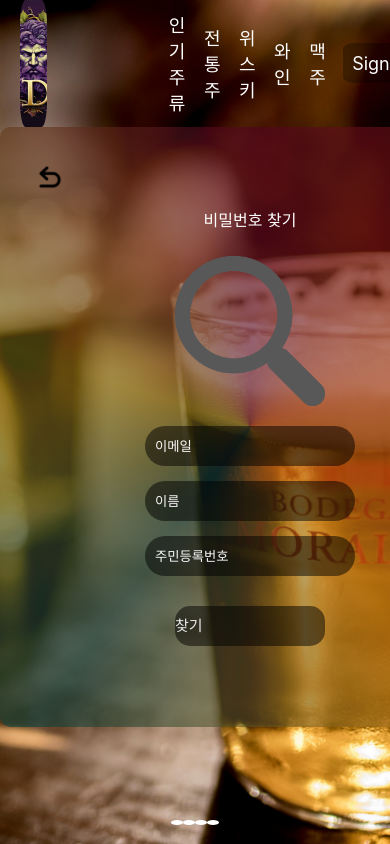
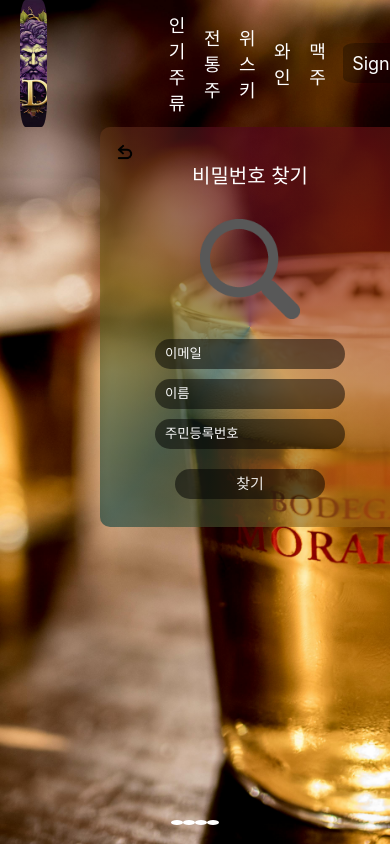
Before and after one commit to dzface/kh-mini-project, a React (Create React App) app: page /findpw in a window 390 px wide. Built offline with nearby package versions, Linux system fonts and the light colour scheme.

Commit message:
700px 기준 반응형 페이지 구현

```diff
--- a/src/components/FindPWPage.js
+++ b/src/components/FindPWPage.js
@@ -15,7 +15,7 @@ const FindPWPage = () => {
           <input type="text" placeholder="이름" />
           <input type="text" placeholder="주민등록번호" />
           <p></p>
-          <p className={styles.finalCheck}>찾기</p>
+          <div className={styles.finalCheck}>찾기</div>
         </div>
       </div>
     </Background>
--- a/src/css/FindIDPage.module.css
+++ b/src/css/FindIDPage.module.css
@@ -25,7 +25,9 @@
   border-radius: 10px;
 }
 .title{
+  font-size: 30px;
   color: white;
+  margin-bottom: 20px;
 }
 .imageItem {
   width: 150px;
@@ -35,7 +37,7 @@
   background-size: contain;
   margin: 20px 0;
 }
-.box input{
+input{
   width: 200px;
   height: 30px;
   line-height: 20px;
@@ -44,7 +46,7 @@
   border: none;
   border-radius: 20px;
   padding: 5px 0 5px 10px ;
-  margin-bottom: 15px; /* 원하는 마진 값으로 설정 */
+  margin-bottom: 20px; /* 원하는 마진 값으로 설정 */
 }
 
 .caution {
@@ -55,10 +57,18 @@
 .finalCheck {
   width: 150px;
   height: 40px;
-  text-align: justify; /* 텍스트 가운데 정렬 */
+  text-align: center; /* 텍스트 가운데 정렬 */
   line-height: 40px; /*텍스트 상하정렬*/
-  font-size: 15px;
+  font-size: 20px;
   color: rgba(255, 255, 255, 0.9);
   background-color: rgba(0, 0, 0, 0.5);
-  border-radius: 15px;
+  border-radius: 20px;
 }
+@media (max-width:700px){
+  .box {width: 300px; height: 400px;}
+  .title{font-size: 20px; margin-bottom: 10px;}
+  .imageItem {width: 100px; height: 100px;}
+  input { width: 180px; height: 20px; margin-bottom: 10px;}
+  .caution, .loginsub a {font-size: 10px;}
+  .finalCheck{width: 150px; height: 30px; line-height: 30px; font-size: 15px; text-align: center;}
+}
--- a/src/css/FindPWPage.module.css
+++ b/src/css/FindPWPage.module.css
@@ -26,7 +26,9 @@
   border-radius: 10px;
 }
 .title{
+  font-size: 30px;
   color: white;
+  margin-bottom: 20px;
 }
 .imageItem {
   width: 150px;
@@ -36,7 +38,7 @@
   background-size: contain;
   margin: 20px 0;
 }
-.box input{
+input{
   width: 200px;
   height: 30px;
   line-height: 20px;
@@ -55,10 +57,19 @@
 .finalCheck {
   width: 150px;
   height: 40px;
-  text-align: justify; /* 텍스트 가운데 정렬 */
+  text-align: center; /* 텍스트 가운데 정렬 */
+  text-align: center;
   line-height: 40px; /*텍스트 상하정렬*/
   font-size: 15px;
   color: rgba(255, 255, 255, 0.9);
   background-color: rgba(0, 0, 0, 0.5);
-  border-radius: 15px;
+  border-radius: 20px;
 }
+@media (max-width:700px){
+  .box {width: 300px; height: 400px;}
+  .title{font-size: 20px; margin-bottom: 10px;}
+  .imageItem {width: 100px; height: 100px;}
+  input { width: 180px; height: 20px; margin-bottom: 10px;}
+  .caution, .loginsub a {font-size: 10px;}
+  .finalCheck{width: 150px; height: 30px; line-height: 30px; font-size: 15px; text-align: center;}
+}
--- a/src/css/GlobalButton.module.css
+++ b/src/css/GlobalButton.module.css
@@ -24,3 +24,10 @@
 .backButton:hover .underLine {
   visibility: visible;
 }
+@media (max-width:700px){
+  .backButton {
+    width: 20px;
+    height: 20px;
+    margin: 0 250px 350px 0;
+  }
+}
--- a/src/css/SignupPage.module.css
+++ b/src/css/SignupPage.module.css
@@ -25,28 +25,38 @@
   border-radius: 10px;
 }
 .title{
+  font-size: 30px;
   color: white;
+  margin-bottom: 20px;
 }
 input {
-  width: 200px;
+  width: 250px;
   height: 30px;
   color: rgba(255, 255, 255, 0.9);
   background-color: rgba(0, 0, 0, 0.4);
   border: none;
   border-radius: 20px;
   padding: 5px 0 5px 10px;
-  margin-bottom: 15px; /* 원하는 마진 값으로 설정 */
+  margin-bottom: 20px; /* 원하는 마진 값으로 설정 */
 }
 .caution {
   font-size: 15px;
   position: relative;
 }
 .finalCheck {
-  width: 150px;
-  height: 40px;
-  line-height: 40px; /*텍스트 상하정렬*/
-  font-size: 15px;
+  width: 200px;
+  height: 50px;
+  line-height: 50px; /*텍스트 상하정렬*/
+  font-size: 20px;
   color: rgba(255, 255, 255, 0.9);
   background-color: rgba(0, 0, 0, 0.5);
-  border-radius: 15px;
+  border-radius: 20px;
 }
+@media (max-width:700px){
+  .box {width: 300px; height: 400px;}
+  .title{font-size: 20px; margin-bottom: 10px;}
+  .imageItem {width: 100px; height: 100px;}
+  input { width: 180px; height: 20px; margin-bottom: 10px;}
+  .caution, .loginsub a {font-size: 10px;}
+  .finalCheck{width: 150px; height: 30px; line-height: 30px; font-size: 15px;}
+}
--- a/src/css/loginpage.module.css
+++ b/src/css/loginpage.module.css
@@ -70,12 +70,20 @@ p {
   margin-right: 5px;
 }
 .finalCheck {
-  width: 150px;
-  height: 40px;
-  line-height: 40px; /*텍스트 상하정렬*/
-  font-size: 15px;
+  width: 200px;
+  height: 50px;
+  line-height: 50px; /*텍스트 상하정렬*/
+  font-size: 20px;
   color: rgba(255, 255, 255, 0.9);
   background-color: rgba(0,0,0,0.6);
-  border-radius: 15px;
+  border-radius: 20px;
   margin-top: 30px;
 }
+
+@media (max-width:700px){
+  .box {min-width: 300px; height: 400px;}
+  .imageItem {width: 100px; height: 100px;}
+  input[type="email"], input[type="password"] { width: 180px; height: 20px; margin-bottom: 10px;}
+  .caution, .loginsub a {font-size: 10px;}
+  .finalCheck{width: 150px; height: 30px; line-height: 30px; font-size: 15px;}
+}
```
